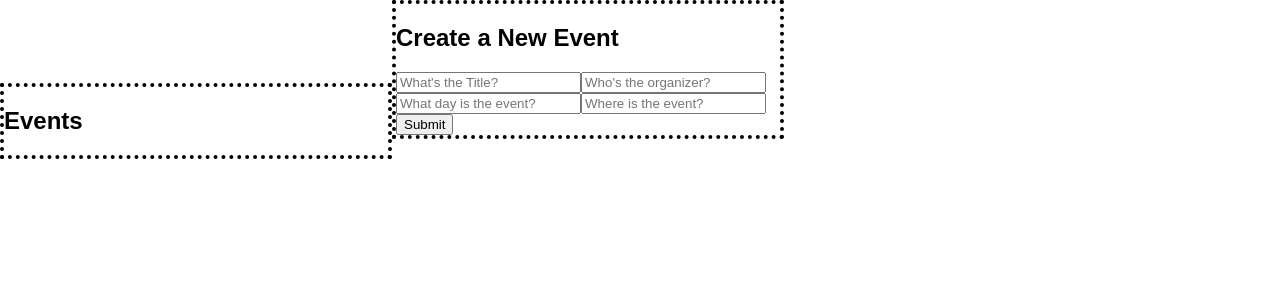
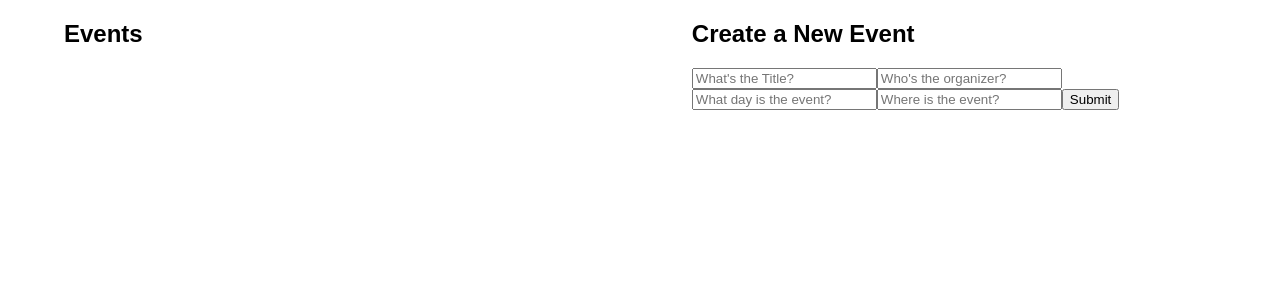
Before and after one commit to Dreamy-Jy/PurewWow_form_frontend, a React (Create React App) app: page / in a window 1280 px wide. Shown: the top 300 px of the page. Built offline with nearby package versions, Linux system fonts and the light colour scheme; no server answers.

Commit message:
Panel and Form app Style Addition
In this commit I set the basics styles for the form app (entire app contianer), and the panel (individual containers) components.

```diff
--- a/public/assets/style.css
+++ /dev/null
@@ -1,5 +0,0 @@
-.panel {
-  border: 4px dotted black;
-  width: 30%; /*Assumes the it's a full or half screen*/
-  display: inline-block;
-}
--- a/public/index.html
+++ b/public/index.html
@@ -8,7 +8,6 @@
     <link rel="manifest" href="%PUBLIC_URL%/manifest.json">
     <link rel="shortcut icon" href="%PUBLIC_URL%/favicon.ico">
     <title>PureWow Form Editor</title>
-    <link rel="stylesheet" href="assets/style.css">
   </head>
   <body>
     <noscript>
--- a/src/App.js
+++ b/src/App.js
@@ -4,12 +4,14 @@ import ItemList from "./components/ItemList";
 import SubmitInputSection from "./components/SubmitInputSection";
 //import JSONViewer from "./components/JSONViewer";
 //import GooglePlusLogin from "./components/GooglePlusLogin";
-import "./stylesheet/panel.css"
+import "./stylesheet/panel.css";
+import "./stylesheet/formApp.css";
+import "./stylesheet/utilityStyles.css"
 
 class App extends Component {
   render() {
     return(
-      <main>
+      <main className="formApp">
         <section className="panel">
           <FormTitle text="Events"/>
           <ItemList />
--- /dev/null
+++ b/src/stylesheet/formApp.css
@@ -0,0 +1,15 @@
+/*
+formApp is a centered Contianer for the entire
+form app.
+- is has a transparent back ground
+- is by default the entire view port height
+but will expand if their is enough content
+inside it.
+*/
+.formApp{
+  width: 90%;
+  min-height: 100vh;
+  margin: auto;
+  display: flex;
+  justify-content: space-between;
+}
--- a/src/stylesheet/panel.css
+++ b/src/stylesheet/panel.css
@@ -3,7 +3,5 @@ These are the style for the panels
 */
 
 .panel {
-  border: 4px dotted black;
-  width: 30%; /*Assumes the it's a full or half screen*/
-  display: inline-block;
+  width: 45.5%;
 }
--- /dev/null
+++ b/src/stylesheet/utilityStyles.css
@@ -0,0 +1,12 @@
+/*
+These are styles that apply to all pages,
+or are used in multipule components.
+*/
+
+.floatLeft {
+  float:left;
+}
+
+.floatRight {
+  float: right;
+}
```
